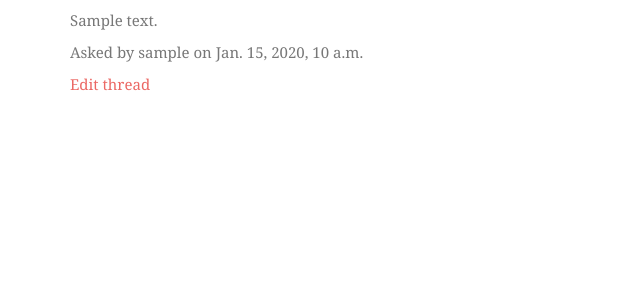
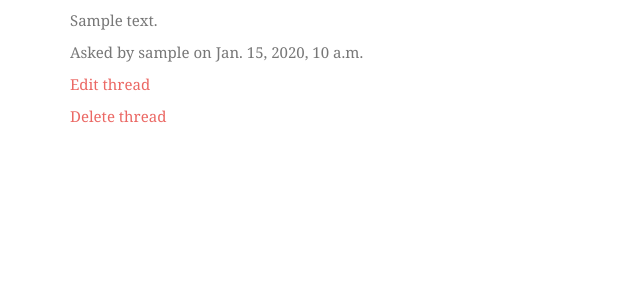
Before and after one commit to wfhorobinjr/forum_app, a Django app: page /thread/1/ in a window 1280 px wide. Shown: the part 176-476 px from the top of the page, without its empty margins (0-640 px from the left). Run offline with Django 3.2, Linux system fonts and the light colour scheme; a user stored in the database is signed in; tables that the repository leaves empty hold one stand-in row (values such as "Sample post"); some libraries are stand-ins or nearby versions; some web fonts are replaced.

Commit message:
Add thread delete view

```diff
--- a/core/urls.py
+++ b/core/urls.py
@@ -9,4 +9,5 @@ urlpatterns = patterns('',
   url(r'^thread/$', ThreadListView.as_view(), name='thread_list'),
   url(r'^thread/(?P<pk>\d+)/$', ThreadDetailView.as_view(), name='thread_detail'),
   url(r'^thread/update/(?P<pk>\d+)/$', ThreadUpdateView.as_view(), name='thread_update'),
+  url(r'^thread/delete/(?P<pk>\d+)/$', ThreadDeleteView.as_view(), name='thread_delete'),
 )
--- a/core/views.py
+++ b/core/views.py
@@ -1,5 +1,5 @@
 from django.shortcuts import render
-from django.views.generic import TemplateView, CreateView, ListView, DetailView, UpdateView
+from django.views.generic import TemplateView, CreateView, ListView, DetailView, UpdateView, DeleteView
 from django.core.urlresolvers import reverse_lazy
 from .models import*
 
@@ -30,3 +30,8 @@ class ThreadUpdateView(UpdateView):
   model = Thread
   template_name = 'thread/thread_form.html'
   fields = ['title', 'link', 'text']
+
+class ThreadDeleteView(DeleteView):
+  model = Thread
+  template_name = 'thread/thread_confirm_delete.html'
+  success_url = reverse_lazy('thread_list')
--- a/templates/thread/thread_detail.html
+++ b/templates/thread/thread_detail.html
@@ -6,5 +6,6 @@
 <p>Asked by {{ thread.user.username }} on {{ thread.created_at }}</p>
 {% if thread.user == user %}
 <p><a href="{% url 'thread_update' pk=thread.id %}">Edit thread</a><p>
+<p><a href="{% url 'thread_delete' pk=thread.id %}">Delete thread</a><p>
 {% endif %}
 {% endblock %}
```
Also changed, not shown: templates/thread/thread_confirm_delete.html (added, +8 -0 lines).
